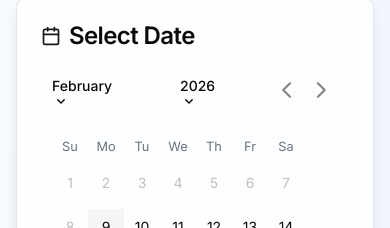
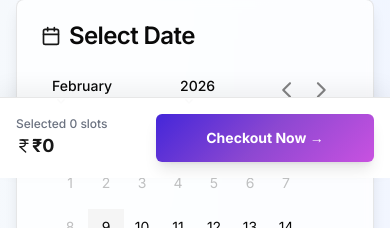
Before and after one commit to vamshiraju0007-boop/cricket-turf-booking, a Next.js app: page /venue in a window 390 px wide. Shown: the part 747-975 px from the top of the page. Built offline with nearby package versions, Linux system fonts and the light colour scheme; no server answers; the database is empty; sample sign-in values are in the browser's storage.

Commit message:
feat: implement comprehensive UI/UX overhaul with mobile sticky actions, confetti celebrations, and interactive landing page

```diff
--- a/app/page.tsx
+++ b/app/page.tsx
@@ -200,13 +200,13 @@ export default function HomePage() {
                 </div>
                 <div className="grid md:grid-cols-2 lg:grid-cols-4 gap-6 max-w-6xl mx-auto">
                     {features.map((feature, index) => (
-                        <Card key={index} className="card-hover border-0 bg-white shadow-lg hover:shadow-2xl transition-all hover:scale-105 overflow-hidden group">
+                        <Card key={index} className="card-hover border-0 bg-white shadow-lg hover:shadow-2xl transition-all duration-300 hover:-translate-y-2 overflow-hidden group">
                             <div className={`h-2 w-full bg-gradient-to-r ${feature.color}`}></div>
                             <CardContent className="pt-8 pb-6 text-center">
-                                <div className={`w-16 h-16 mx-auto mb-4 rounded-2xl bg-gradient-to-r ${feature.color} flex items-center justify-center group-hover:scale-110 transition-transform`}>
+                                <div className={`w-16 h-16 mx-auto mb-4 rounded-2xl bg-gradient-to-r ${feature.color} flex items-center justify-center group-hover:scale-110 transition-all duration-300 group-hover:rotate-3`}>
                                     <feature.icon className="w-8 h-8 text-white" />
                                 </div>
-                                <h4 className="text-xl font-bold mb-2 text-gray-900">{feature.title}</h4>
+                                <h4 className="text-xl font-bold mb-2 text-gray-900 group-hover:text-primary transition-colors">{feature.title}</h4>
                                 <p className="text-gray-600 leading-relaxed">{feature.desc}</p>
                             </CardContent>
                         </Card>
@@ -444,7 +444,7 @@ export default function HomePage() {
 
 
             {/* Footer */}
-            <footer className="bg-gray-900 text-white py-12 mt-20">
+            <footer className="bg-gray-900 text-white py-12 mt-20 relative z-10">
                 <div className="container mx-auto px-4">
                     <div className="grid md:grid-cols-4 gap-8 mb-8">
                         <div>
@@ -489,6 +489,25 @@ export default function HomePage() {
                     </div>
                 </div>
             </footer>
+
+            {/* Floating Action Button (Mobile) */}
+            <div className="md:hidden fixed bottom-6 right-6 z-50">
+                <Link href="/venue">
+                    <Button
+                        size="lg"
+                        className="rounded-full w-16 h-16 shadow-2xl gradient-primary border-0 p-0 flex items-center justify-center hover:scale-110 active:scale-95 transition-all animate-bounce-slow"
+                    >
+                        <CalendarDays className="w-8 h-8 text-white" />
+                    </Button>
+                </Link>
+            </div>
         </div>
     );
 }
+
+// Add these animations to your global CSS if not present
+// @keyframes bounce-slow {
+//   0%, 100% { transform: translateY(-5%); animation-timing-function: cubic-bezier(0.8,0,1,1); }
+//   50% { transform: none; animation-timing-function: cubic-bezier(0,0,0.2,1); }
+// }
+// .animate-bounce-slow { animation: bounce-slow 3s infinite; }
--- a/app/venue/page.tsx
+++ b/app/venue/page.tsx
@@ -7,7 +7,7 @@ import { Button } from "@/components/ui/button";
 import { Card, CardContent, CardDescription, CardHeader, CardTitle } from "@/components/ui/card";
 import { Badge } from "@/components/ui/badge";
 import { useToast } from "@/components/ui/use-toast";
-import { Calendar, Clock, MapPin, Trophy, ArrowLeft, CheckCircle2 } from "lucide-react";
+import { Calendar, Clock, MapPin, Trophy, ArrowLeft, CheckCircle2, IndianRupee } from "lucide-react";
 import { generateTimeSlots, calculateTotalAmount, formatPrice, TimeSlot } from "@/lib/booking-utils";
 import dayjs from "dayjs";
 import BookingCalendar from "@/components/BookingCalendar";
@@ -159,11 +159,15 @@ export default function VenuePage() {
                         const result = await verifyResponse.json();
 
                         if (result.success) {
+                            celebrateBooking();
                             toast({
                                 title: "Success!",
                                 description: "Booking confirmed successfully",
                             });
-                            router.push("/dashboard");
+                            // Delay redirect slightly to show confetti
+                            setTimeout(() => {
+                                router.push("/dashboard");
+                            }, 2000);
                         } else {
                             throw new Error(result.error);
                         }
@@ -320,6 +324,29 @@ export default function VenuePage() {
                     </div>
                 </div>
             </div>
+
+            {/* Mobile Sticky Action Bar */}
+            <div className={`md:hidden fixed bottom-0 left-0 right-0 z-50 transition-all duration-300 transform ${selectedSlots.length > 0 ? "translate-y-0" : "translate-y-full"}`}>
+                <div className="bg-white/95 backdrop-blur-md border-t border-primary/10 p-4 shadow-[0_-10px_20px_rgba(0,0,0,0.05)]">
+                    <div className="flex items-center justify-between gap-4 max-w-sm mx-auto">
+                        <div className="flex-1">
+                            <p className="text-xs text-gray-500 font-medium">Selected {selectedSlots.length} slots</p>
+                            <p className="text-lg font-bold text-primary flex items-center">
+                                <IndianRupee className="w-4 h-4" />
+                                {formatPrice(totalAmount)}
+                            </p>
+                        </div>
+                        <Button
+                            onClick={handleBooking}
+                            disabled={isLoading}
+                            className="flex-[1.5] gradient-primary text-white border-0 py-6 font-bold shadow-lg active:scale-95 transition-transform"
+                        >
+                            {isLoading ? "Processing..." : "Checkout Now →"}
+                        </Button>
+                    </div>
+                </div>
+                <div className="h-safe-area-inset-bottom bg-white/95"></div>
+            </div>
         </div>
     );
 }
```
